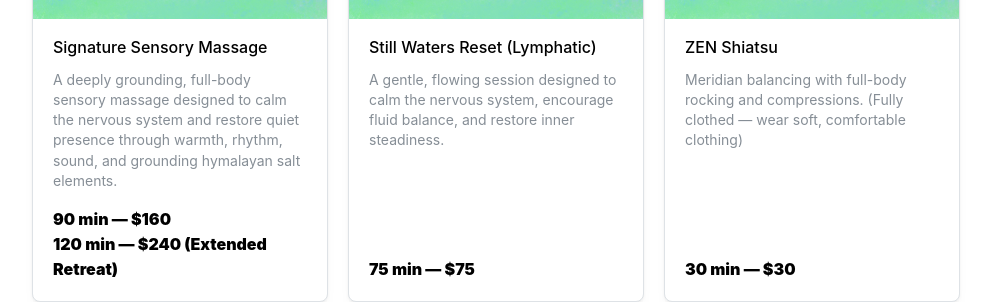
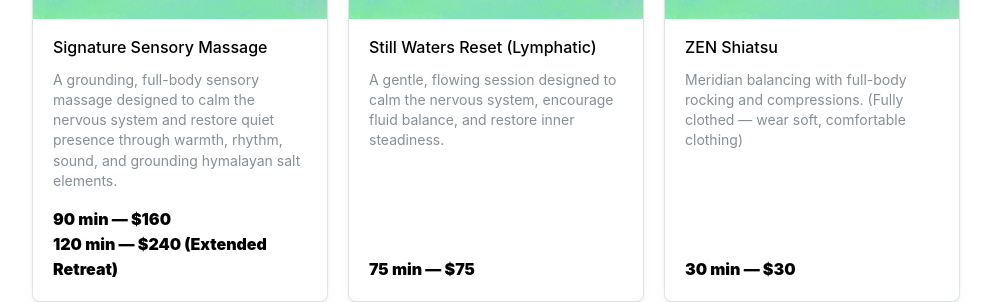
Before and after one commit to ryu11wgu/dorothysmassagestudio, a React (Vite) app: page /services in a window 1280 px wide. Shown: the part 726-1028 px from the top of the page, without its empty margins (144-1135 px from the left). Built offline with nearby package versions, Linux system fonts and the light colour scheme.

Commit message:
Update signatureSensoryCard

```diff
--- a/src/pages/About.tsx
+++ b/src/pages/About.tsx
@@ -1,4 +1,4 @@
-import { Center, Container, Title, Text, Image } from "@mantine/core";
+import { Center, Container, Title, Text, Image, Card } from "@mantine/core";
 
 export default function Prices() {
   return (
--- a/src/service-cards.json
+++ b/src/service-cards.json
@@ -29,7 +29,7 @@
     "id": 4,
     "image": "./signatureSensoryCard.jpg",
     "title": "Signature Sensory Massage",
-    "description": "A deeply grounding, full-body sensory massage designed to calm the nervous system and restore quiet presence through warmth, rhythm, sound, and grounding hymalayan salt elements.",
+    "description": "A grounding, full-body sensory massage designed to calm the nervous system and restore quiet presence through warmth, rhythm, sound, and grounding hymalayan salt elements.",
     "price": "90 min — $160",
     "price2": "120 min — $240 (Extended Retreat)"
   },
```
